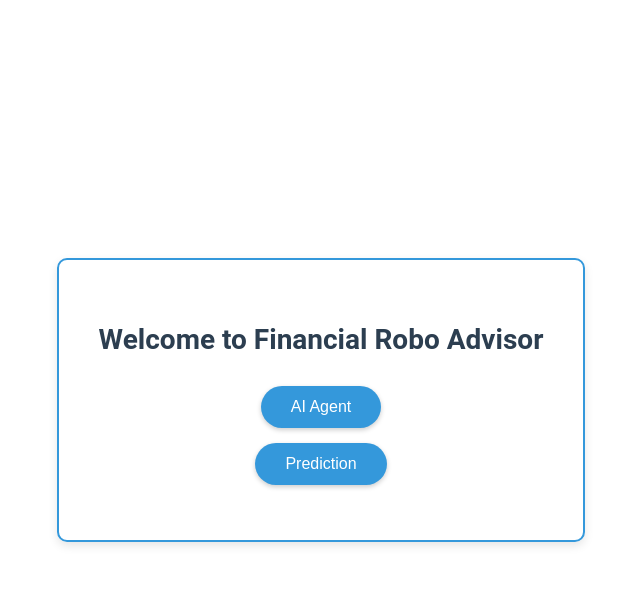
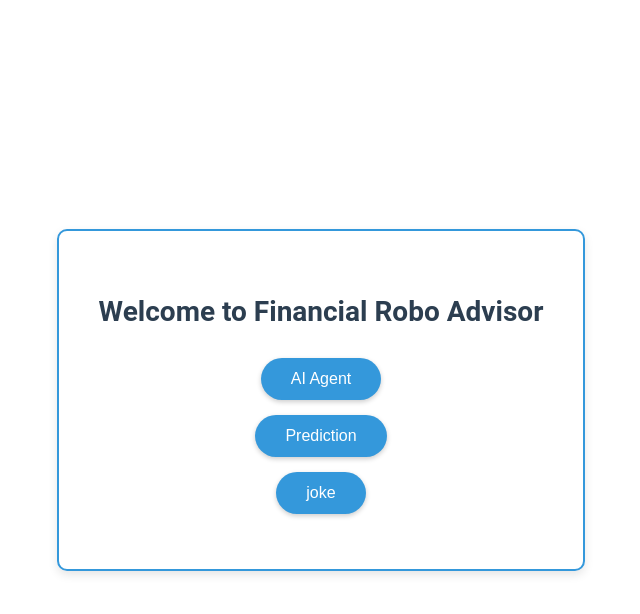
Before and after one commit to anthony-koh/20240814-genai-web3, a Flask app: page / in a window 1280 px wide. Shown: the top 614 px of the page, without its empty margins (319-959 px from the left). Run offline with Flask 3, Linux system fonts and the light colour scheme.

Commit message:
Update index.html

```diff
--- a/templates/index.html
+++ b/templates/index.html
@@ -58,6 +58,10 @@
         <form action="/prediction" method="post">
             <input type="submit" value="Prediction">
         </form>
+
+        <form action="/joke" method="post">
+            <input type="submit" value="joke">
+        </form>
     </div>
 </body>
 </html>
```
